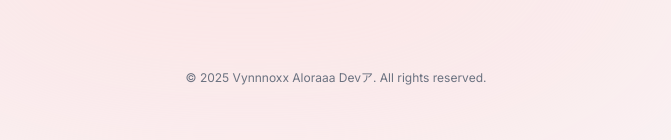
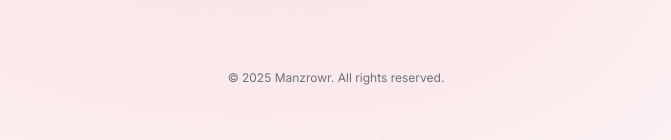
Before and after one commit to ManzzGanteng/about-me, a Next.js app: page / in a window 1280 px wide. Shown: the part 4893-5033 px from the top of the page, without its empty margins (304-975 px from the left). Built offline with nearby package versions, Linux system fonts and the light colour scheme; no server answers.

Commit message:
Update footer.tsx

```diff
--- a/components/footer.tsx
+++ b/components/footer.tsx
@@ -5,7 +5,7 @@ export default function Footer() {
   return (
     <footer className="mb-2 px-4 text-center text-gray-500 dark:text-white">
       <small className="mb-2 block text-xs">
-        &copy; {currentYear} Vynnnoxx Aloraaa Devア. All rights reserved.
+        &copy; {currentYear} Manzrowr. All rights reserved.
       </small>
     </footer>
   );
```
